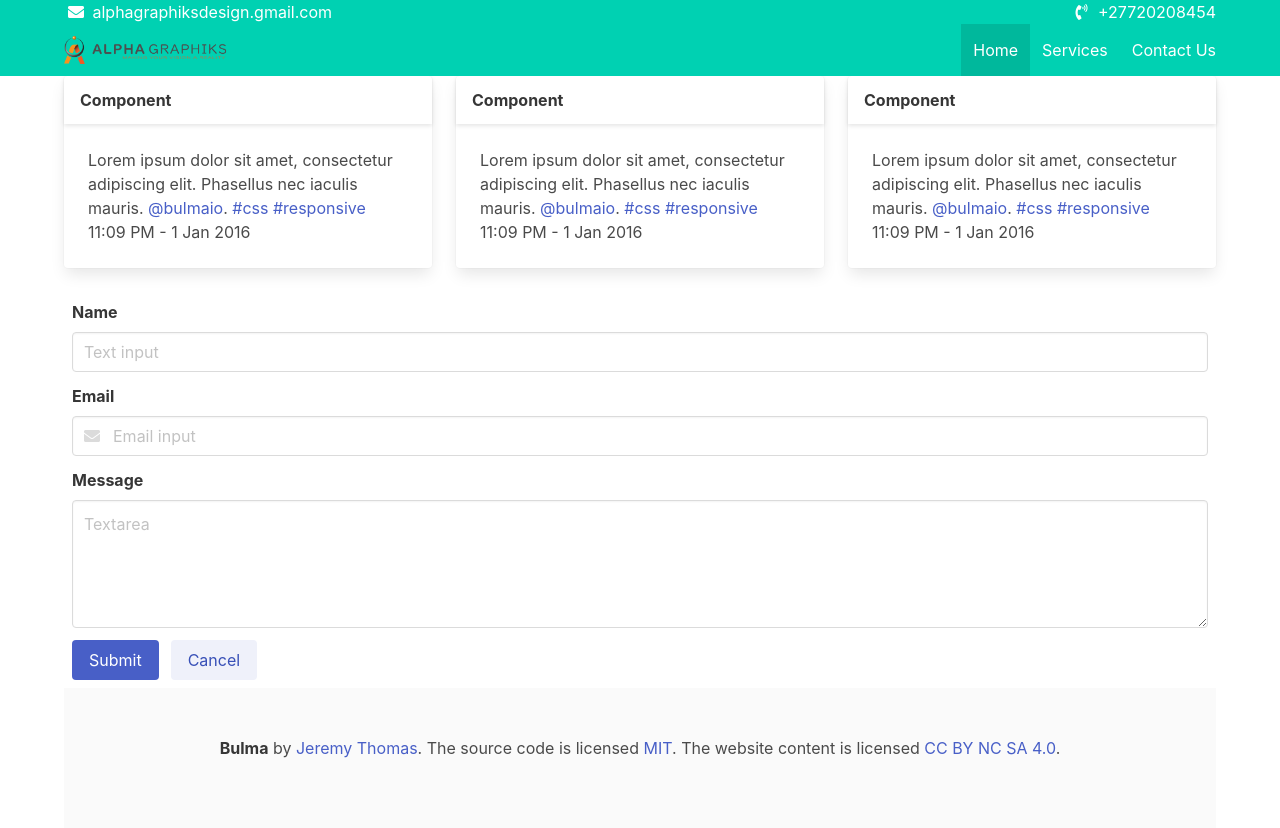
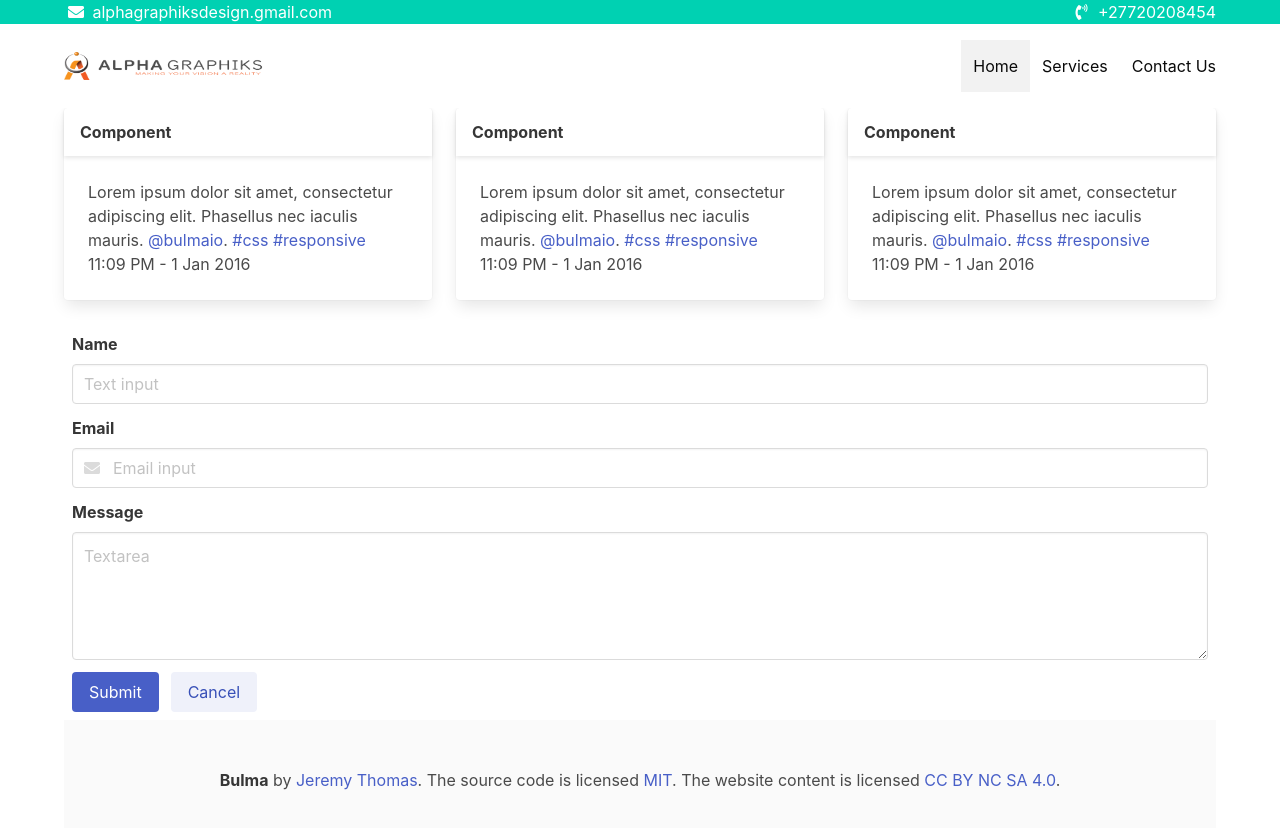
Before and after one commit to tebogomphahlele/AlphaGraphiks, a plain HTML site: page index.html in a window 1280 px wide. Drawn offline with nearby package versions, Linux system fonts and the light colour scheme.

Commit message:
Add files via upload

```diff
--- a/index.html
+++ b/index.html
@@ -32,11 +32,11 @@
     </div>
 
     <!-- Navigation -->
-    <nav class="navbar is-primary">
+    <nav class="navbar py-4 is-white">
         <div class="container">
             <div class="navbar-brand">
                 <a href="#" class="navbar-item" style="font-weight: bold;">
-                    <img src="images/logo-text-2.png" alt="">
+                    <img src="images/logo-text-2.png" alt="apha graphics logo" width="200px" height="70px">
                 </a>
                 <span class="navbar-burger burger" data-target="navMenu">
                     <span></span>
```
